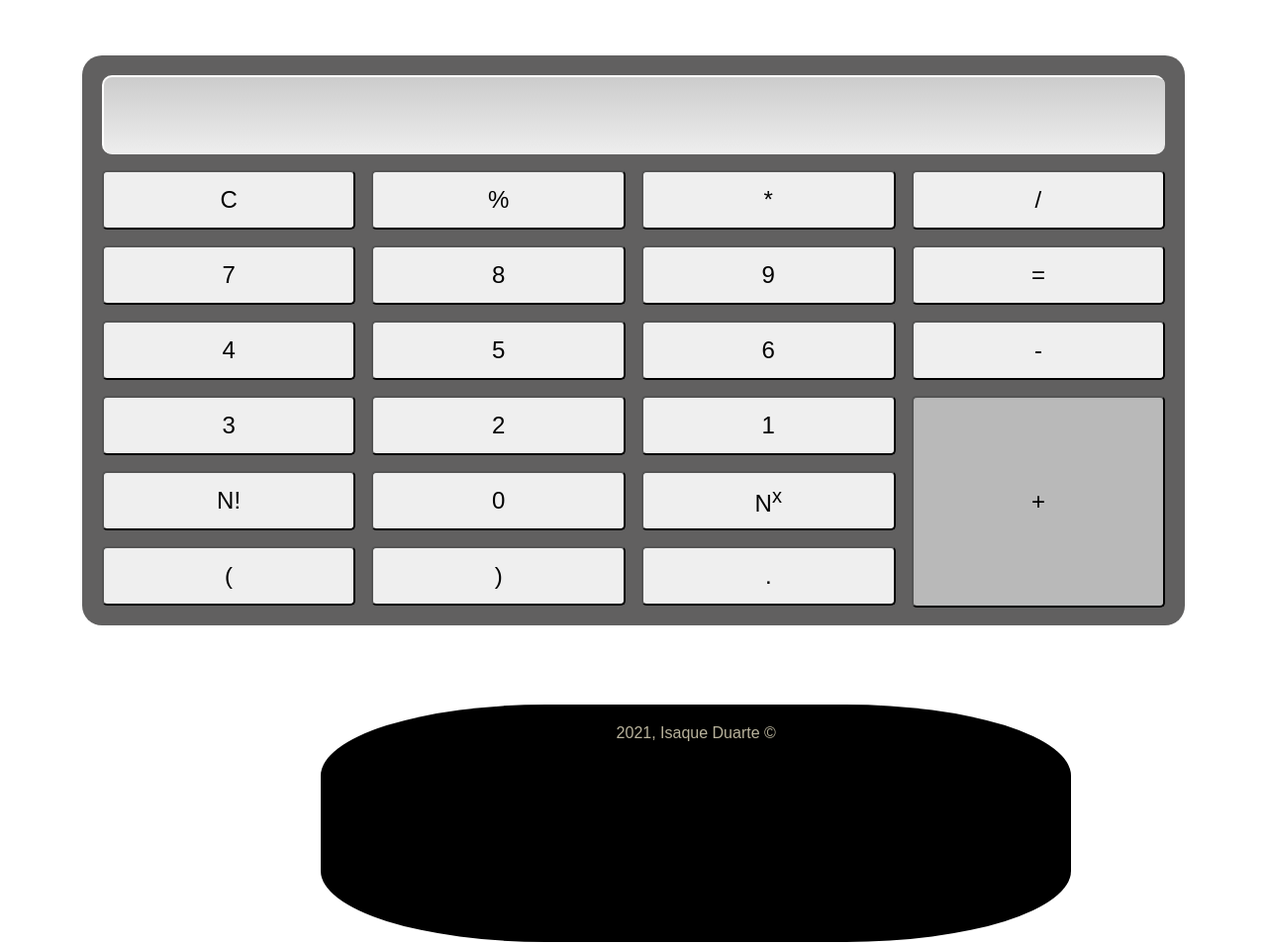
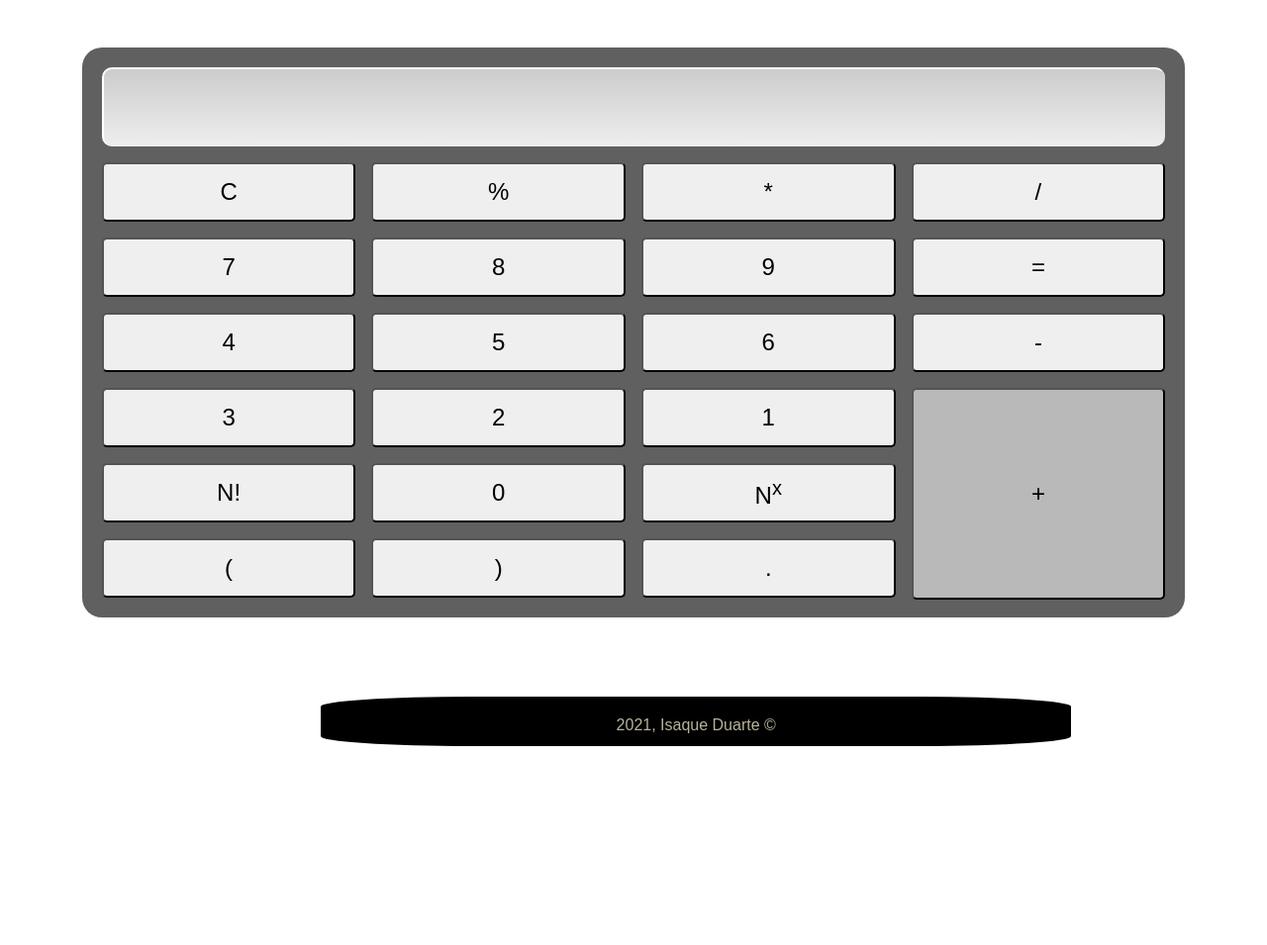
Before and after one commit to harry-fruit/calculadora-web, a plain HTML site: page index.html in a window 1280 px wide. Shown: the whole page at 99% size. After the commit the page ends 800 px from the top, so only its background shows below. Drawn offline with Linux system fonts and the light colour scheme.

Commit message:
trying to fix style's bug

```diff
--- a/index.html
+++ b/index.html
@@ -10,7 +10,8 @@
         html, body{
             font-size: 16px;
             font-family: sans-serif;
-            overflow: hidden;
+            /*overflow: hidden;*/
+
     }
         @media (min-width:451px){
             .body{
@@ -73,8 +74,8 @@
                 margin-top: 2em;
                 color: rgb(185, 179, 156);
                 width: 120%;
-                height: 240px;
-                border-radius:30%;
+                height: 50px;
+                border-radius:20%;
                 background-color: black;
                 grid-column: col-start 2/ col-end 3;
                 text-align: center;
@@ -183,6 +184,8 @@
             document.querySelector('#printer').innerHTML = currentValue
         }
 
+        //power
+
     </script>
     <title>Calculadora</title>
 </head>
@@ -217,6 +220,7 @@
     document.querySelector('.dot').onclick = () => addValue('.')
     document.querySelector('.rightRoundBrackets').onclick = () => addValue(')')
     document.querySelector('.leftRoundBrackets').onclick = () => addValue('(')
+    document.querySelector('.power').onclick = () => addValue('**')
     document.querySelector('.equal').onclick = () => calcularResultado()
     document.querySelector('.factorial').onclick = () => factorial(document.querySelector('#printer').innerText)
 
```
